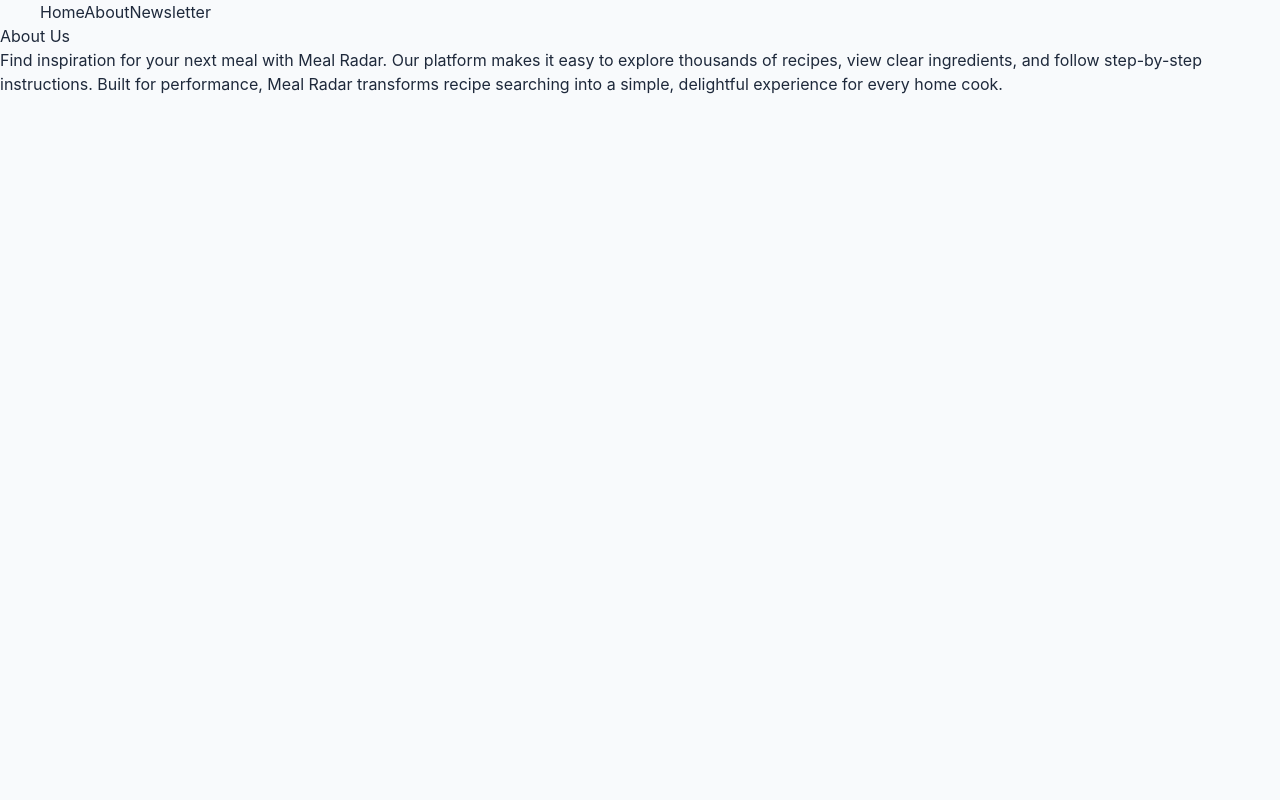
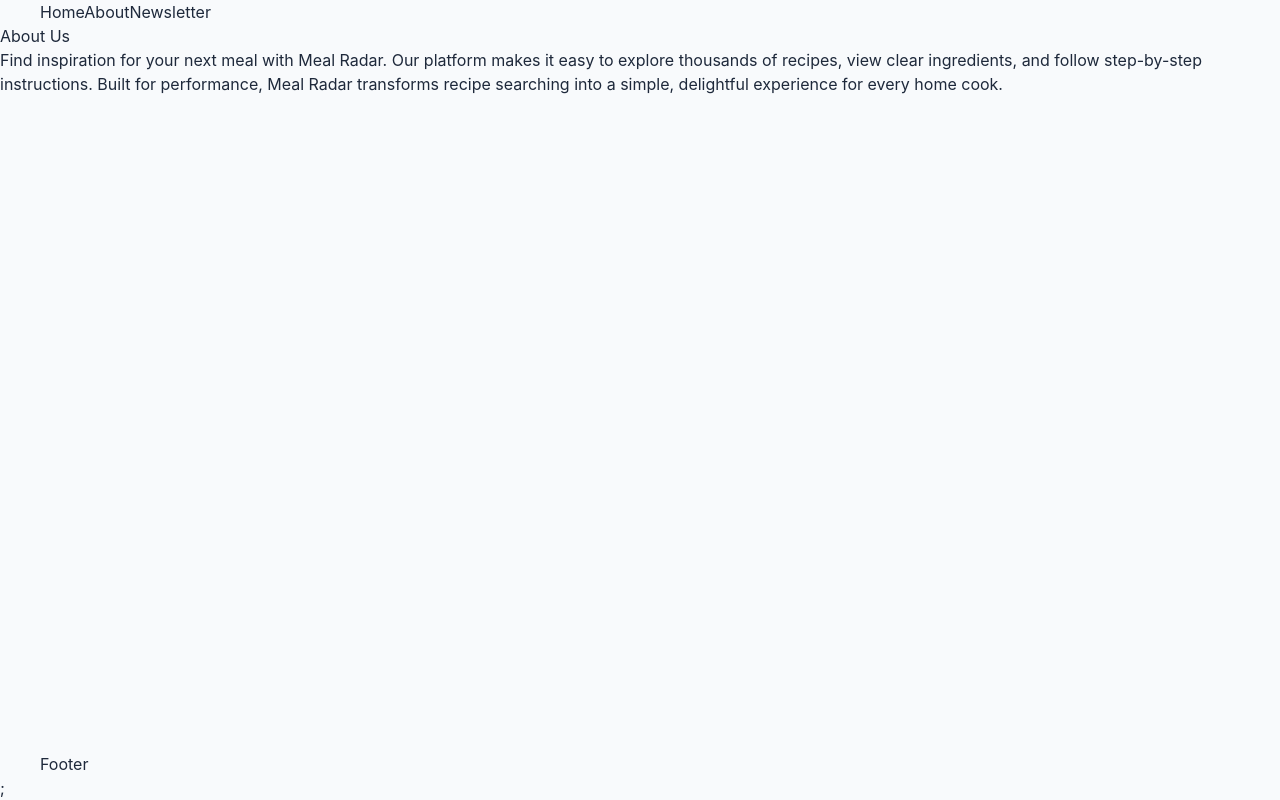
Before and after one commit to dev9fe8891/meal-radar, a React (Vite) app: page /about in a window 1280 px wide. Built offline with nearby package versions, Linux system fonts and the light colour scheme.

Commit message:
feat: implement PageLoader component with styled-components for loading state in RootLayout

```diff
--- a/src/components/Footer/Footer.jsx
+++ b/src/components/Footer/Footer.jsx
@@ -1,8 +1,11 @@
+import Wrapper from "./Footer.styled";
+
 function Footer() {
-  return;
-  <Wrapper>
-    <div className="footer__container container">Footer</div>;
-  </Wrapper>;
+  return (
+    <Wrapper className="footer">
+      <div className="footer__container container">Footer</div>;
+    </Wrapper>
+  );
 }
 
 export default Footer;
--- a/src/components/Header/Header.jsx
+++ b/src/components/Header/Header.jsx
@@ -3,7 +3,7 @@
 
 function Header() {
   return (
-    <Wrapper>
+    <Wrapper className="header">
       <div className="header__container container">
         <nav className="header__nav">
           <NavLink className="header__link" to="/">
--- /dev/null
+++ b/src/components/PageLoader/PageLoader.jsx
@@ -0,0 +1,12 @@
+import Wrapper from "./PageLoader.styled";
+
+function PageLoader() {
+  return (
+    <Wrapper className="page-loader" role="status">
+      <div className="page-loader__spinner" aria-hidden="true"></div>
+      <p className="page-loader__text">Loading content...</p>
+    </Wrapper>
+  );
+}
+
+export default PageLoader;
--- /dev/null
+++ b/src/components/PageLoader/PageLoader.styled.js
@@ -0,0 +1,36 @@
+import styled from "styled-components";
+
+const Wrapper = styled.div`
+  &.page-loader {
+    min-height: calc(100dvh - 12rem);
+    display: flex;
+    flex-direction: column;
+    align-items: center;
+    justify-content: center;
+    gap: var(--space-3);
+    padding: var(--space-8) var(--layout-gutter);
+    text-align: center;
+  }
+
+  .page-loader__spinner {
+    width: 2.5rem;
+    height: 2.5rem;
+    border: 3px solid var(--color-slate-200);
+    border-top-color: var(--color-primary-600);
+    border-radius: 50%;
+    animation: page-loader-spin 0.8s linear infinite;
+  }
+
+  .page-loader__text {
+    font-size: var(--text-sm);
+    color: var(--text-muted);
+  }
+
+  @keyframes page-loader-spin {
+    to {
+      transform: rotate(360deg);
+    }
+  }
+`;
+
+export default Wrapper;
--- /dev/null
+++ b/src/components/PageLoader/index.js
@@ -0,0 +1 @@
+export { default } from "./PageLoader";
--- a/src/layouts/RootLayout.jsx
+++ b/src/layouts/RootLayout.jsx
@@ -1,13 +1,17 @@
-import { Outlet } from "react-router-dom";
+import { Outlet, useNavigation } from "react-router-dom";
 import Header from "../components/Header";
 import Footer from "../components/Footer";
+import PageLoader from "../components/PageLoader";
 
 function RootLayout() {
+  const navigation = useNavigation();
+  const isLoading = navigation.state === "loading";
+
   return (
     <div className="app">
       <Header />
       <main className="app__main">
-        <Outlet />
+        {isLoading ? <PageLoader /> : <Outlet />}
       </main>
       <Footer />
     </div>
```
